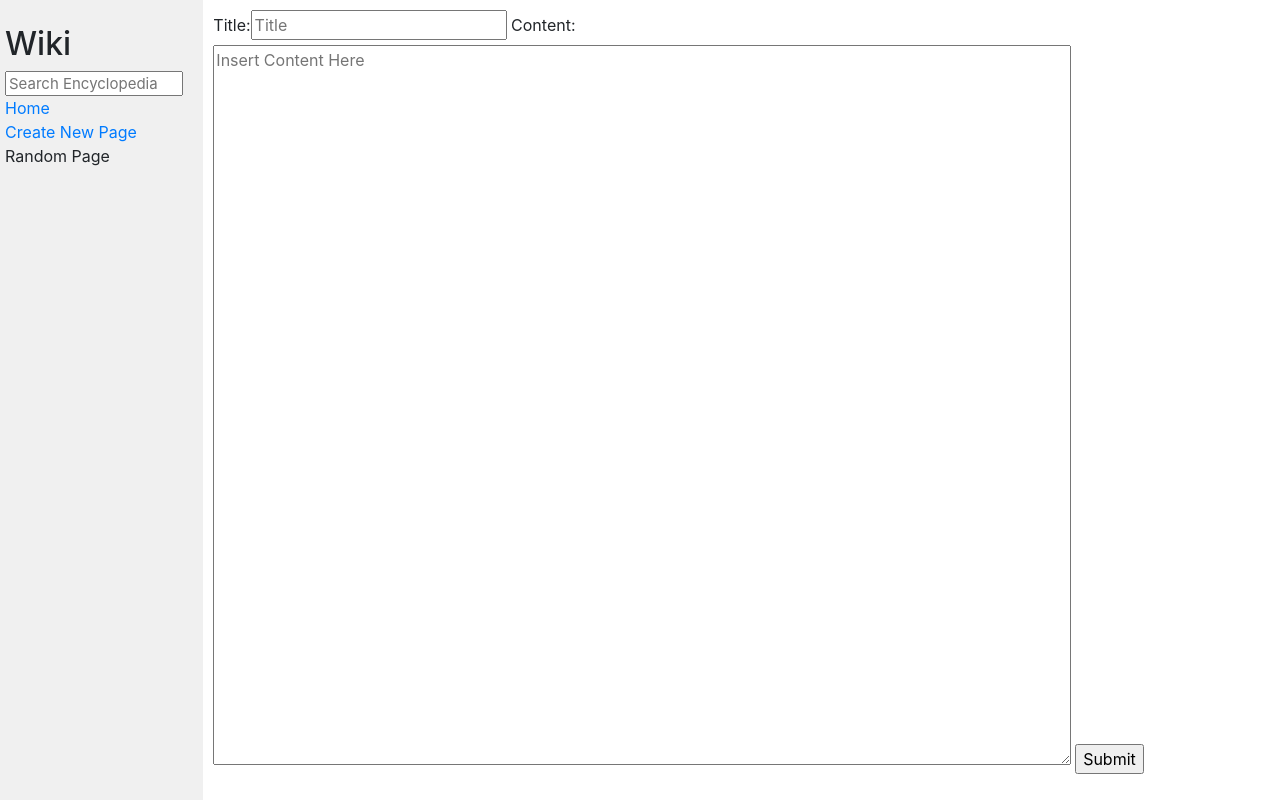
After one commit to nh3223/cs_50_web_programming_with_python, a Django app: page /new_page in a window 1280 px wide. The commit adds this page. Run offline with Django 3.2, Linux system fonts and the light colour scheme; some libraries are stand-ins or nearby versions.

Commit message:
Completed functionality through New Page

```diff
--- a/2020_version/wiki/encyclopedia/templates/encyclopedia/entry.html
+++ b/2020_version/wiki/encyclopedia/templates/encyclopedia/entry.html
@@ -6,6 +6,6 @@
 
 {% block body %}
 
-    {{ content|safe }}</li>
+    {{ content|safe }}
 
 {% endblock %}
--- a/2020_version/wiki/encyclopedia/templates/encyclopedia/layout.html
+++ b/2020_version/wiki/encyclopedia/templates/encyclopedia/layout.html
@@ -20,7 +20,7 @@
                     <a href="{% url 'encyclopedia:index' %}">Home</a>
                 </div>
                 <div>
-                    Create New Page
+                    <a href="{% url 'encyclopedia:new_page' %}">Create New Page</a>
                 </div>
                 <div>
                     Random Page
--- /dev/null
+++ b/2020_version/wiki/encyclopedia/templates/encyclopedia/new_page.html
@@ -0,0 +1,15 @@
+{% extends "encyclopedia/layout.html" %}
+
+{% block title %}
+    New Page
+{% endblock %}
+
+{% block body %}
+
+    <form action="{% url 'encyclopedia:new_page' %}" method="post">
+        {% csrf_token %}
+        {{ form }}
+        <input type="submit" label="Save Entry">
+    </form>
+
+{% endblock %}
--- a/2020_version/wiki/encyclopedia/urls.py
+++ b/2020_version/wiki/encyclopedia/urls.py
@@ -7,5 +7,6 @@ app_name = 'encyclopedia'
 urlpatterns = [
     path('', views.index, name='index'),
     path('wiki/<str:title>', views.entry, name='entry'),
-    path('search', views.search, name='search')
+    path('search', views.search, name='search'),
+    path('new_page', views.new_page, name='new_page')
 ]
--- a/2020_version/wiki/encyclopedia/util.py
+++ b/2020_version/wiki/encyclopedia/util.py
@@ -2,6 +2,7 @@ import re
 
 from django.core.files.base import ContentFile
 from django.core.files.storage import default_storage
+from django.http import HttpResponse
 
 
 def list_entries():
@@ -17,7 +18,7 @@ def save_entry(title, content):
     """
     Saves an encyclopedia entry, given its title and Markdown
     content. If an existing entry with the same title already exists,
-    it is replaced.
+    deletes the old file.
     """
     filename = f"entries/{title}.md"
     if default_storage.exists(filename):
--- a/2020_version/wiki/encyclopedia/views.py
+++ b/2020_version/wiki/encyclopedia/views.py
@@ -1,38 +1,57 @@
 import markdown2
+import os
 from django import forms
 from django.http import HttpResponse
-from django.shortcuts import render
+from django.shortcuts import render, redirect
 from . import util
 
-class SearchForm(forms.Form):
-    query = forms.CharField(widget=forms.TextInput(attrs={
-        'placeholder': 'Search Encyclopedia',
-        'class': 'search'
-        }))
+class NewEntryForm(forms.Form):
+    title = forms.CharField(widget=forms.TextInput(attrs={'placeholder': 'Title'}))
+    content = forms.CharField(widget=forms.Textarea(attrs={'placeholder': 'Insert Content Here'}))
 
 def index(request):
     search(request)
-    return render(request, "encyclopedia/index.html", {
-        "entries": util.list_entries()
-    })
+    return render(request,
+                  "encyclopedia/index.html",
+                  {"entries": util.list_entries()})
 
 def entry(request, title):
     if title not in util.list_entries():
         return HttpResponse('Entry Not Found')
-    return render(request, 'encyclopedia/entry.html', {
-        'title': title,
-        'content': markdown2.markdown(util.get_entry(title))
-    })
+    return render(request,
+                  'encyclopedia/entry.html',
+                  {'title': title, 'content': markdown2.markdown(util.get_entry(title))})
 
 def search(request):
     query = request.GET.get('q')
     if query is not None:
         if query in util.list_entries():
-            return render(request, 'encyclopedia/entry.html', {
-                    'title': query,
-                    'content': markdown2.markdown(util.get_entry(query))
-                })
+            return render(request,
+                          'encyclopedia/entry.html',
+                          {'title': query, 'content': markdown2.markdown(util.get_entry(query))})
+
         entries = [entry for entry in util.list_entries() if query.lower() in entry.lower()]
-        return render(request, 'encyclopedia/search_results.html', {
-                'entries': entries
-        })
+        return render(request,
+                      'encyclopedia/search_results.html',
+                      {'entries': entries})
+
+def new_page(request):
+    if request.method == "POST":
+        form = NewEntryForm(request.POST)
+        if form.is_valid():
+            title = form.cleaned_data["title"]
+            if title in util.list_entries():
+                return HttpResponse('Duplicate Entry')
+            content = form.cleaned_data["content"]
+            util.save_entry(title, content)
+            return redirect('encyclopedia:entry', title=title)
+
+        else:
+            return render(request,
+                          "encyclopedia/new_page.html",
+                          {"form": form})
+
+    else:
+        return render(request,
+                      "encyclopedia/new_page.html",
+                      {"form": NewEntryForm()})
```
Also changed, not shown: 2020_version/wiki/entries/Test.md (added, +1 -0 lines), 2020_version/wiki/entries/test1.md (added, +1 -0 lines), 2020_version/wiki/entries/test2.md (added, +1 -0 lines).
